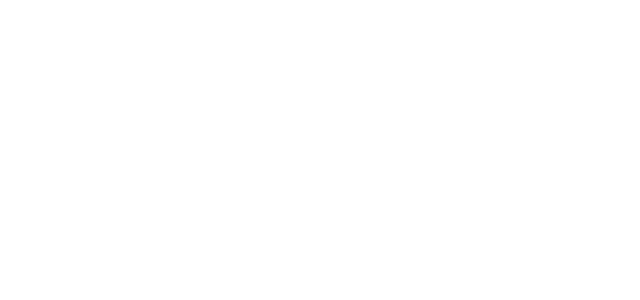
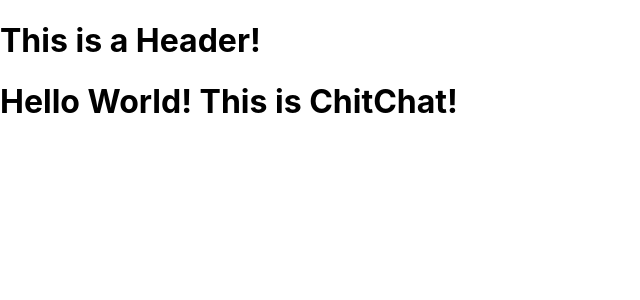
Before and after one commit to hubba180/ChitChat, a React (Create React App) app: page / in a window 1280 px wide. Shown: the top 300 px of the page, without its empty margins (0-640 px from the left). Built offline with nearby package versions, Linux system fonts and the light colour scheme.

Commit message:
scaffold site hierarchy with control and header

```diff
--- a/src/components/App.js
+++ b/src/components/App.js
@@ -1,9 +1,11 @@
 import React from 'react';
+import SiteControl from './SiteControl';
 import '../App.css';
 
 function App() {
   return (
     <React.Fragment>
+      <SiteControl />
     </React.Fragment>
   );
 }
--- /dev/null
+++ b/src/components/Header.js
@@ -0,0 +1,11 @@
+import React from 'react';
+
+function Header() {
+  return (
+    <React.Fragment>
+      <h1>This is a Header!</h1>
+    </React.Fragment>
+  )
+}
+
+export default Header
--- /dev/null
+++ b/src/components/SiteControl.js
@@ -0,0 +1,20 @@
+import React from "react";
+import Header from "./Header"
+// import PropTypes from "prop-types";
+
+class SiteControl extends React.Component {
+  constructor(props) {
+    super(props);
+    this.state = {};
+  }
+  render() {
+    return (
+      <React.Fragment>
+        <Header />
+        <h1>Hello World! This is ChitChat!</h1>
+      </React.Fragment>
+    );
+  }
+}
+
+export default SiteControl
--- a/src/index.js
+++ b/src/index.js
@@ -14,5 +14,4 @@
             </div>
         </Router>,
     document.getElementById("root")
-
 )
```
